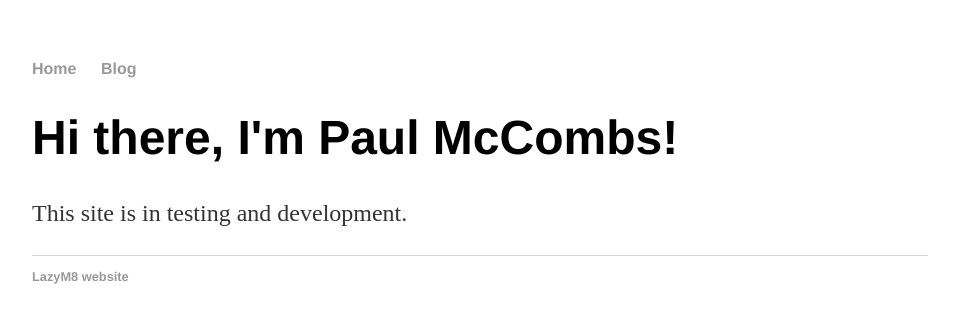
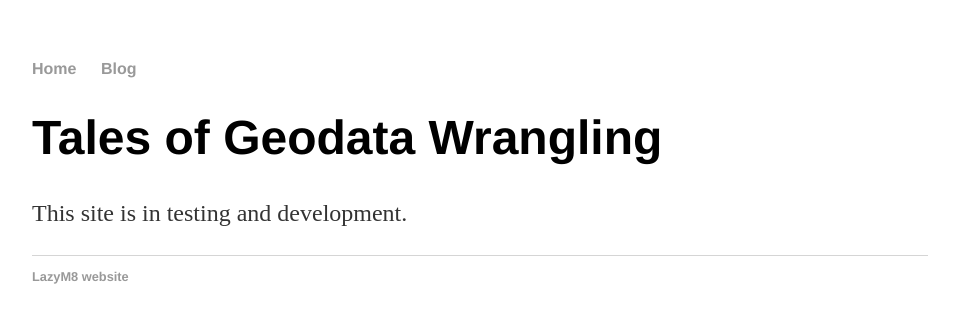
Before and after one commit to geodatawrangler/geodatawrangler.github.io, a Jekyll site: the page built from index.html, in a window 1280 px wide. Shown: the top 323 px of the page, without its empty margins (160-1119 px from the left). Built offline with Jekyll 4.4.1, drawn with Linux system fonts in a browser that asks for light colours.

Commit message:
Update index.html

```diff
--- a/index.html
+++ b/index.html
@@ -3,6 +3,6 @@ layout: default
 title: Tales of Wrangling Geodata
 ---
     		<div class="blurb">
-        		<h1>Hi there, I'm Paul McCombs!</h1>
+        		<h1>Tales of Geodata Wrangling</h1>
 				<p>This site is in testing and development.</p>
     		</div><!-- /.blurb -->
```
